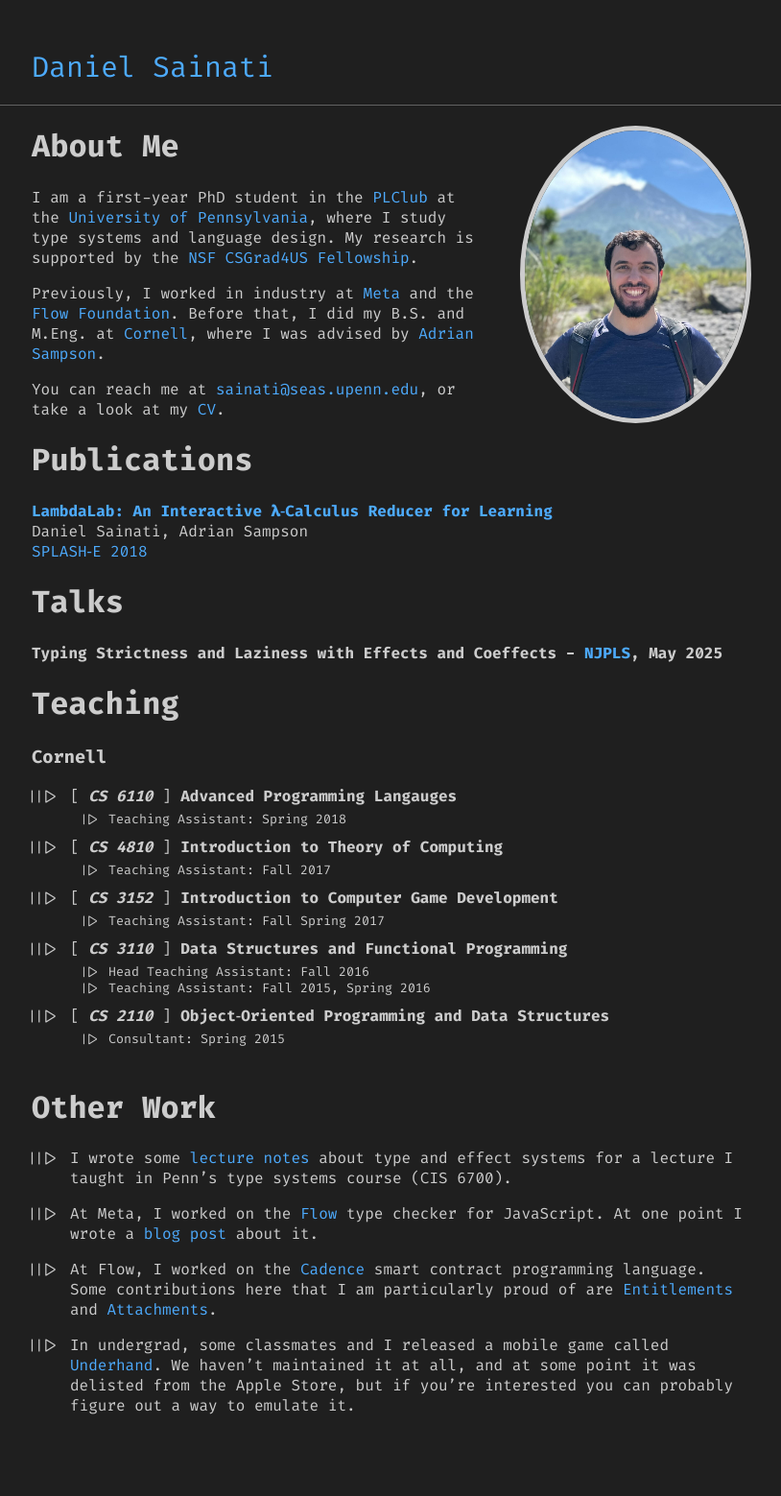
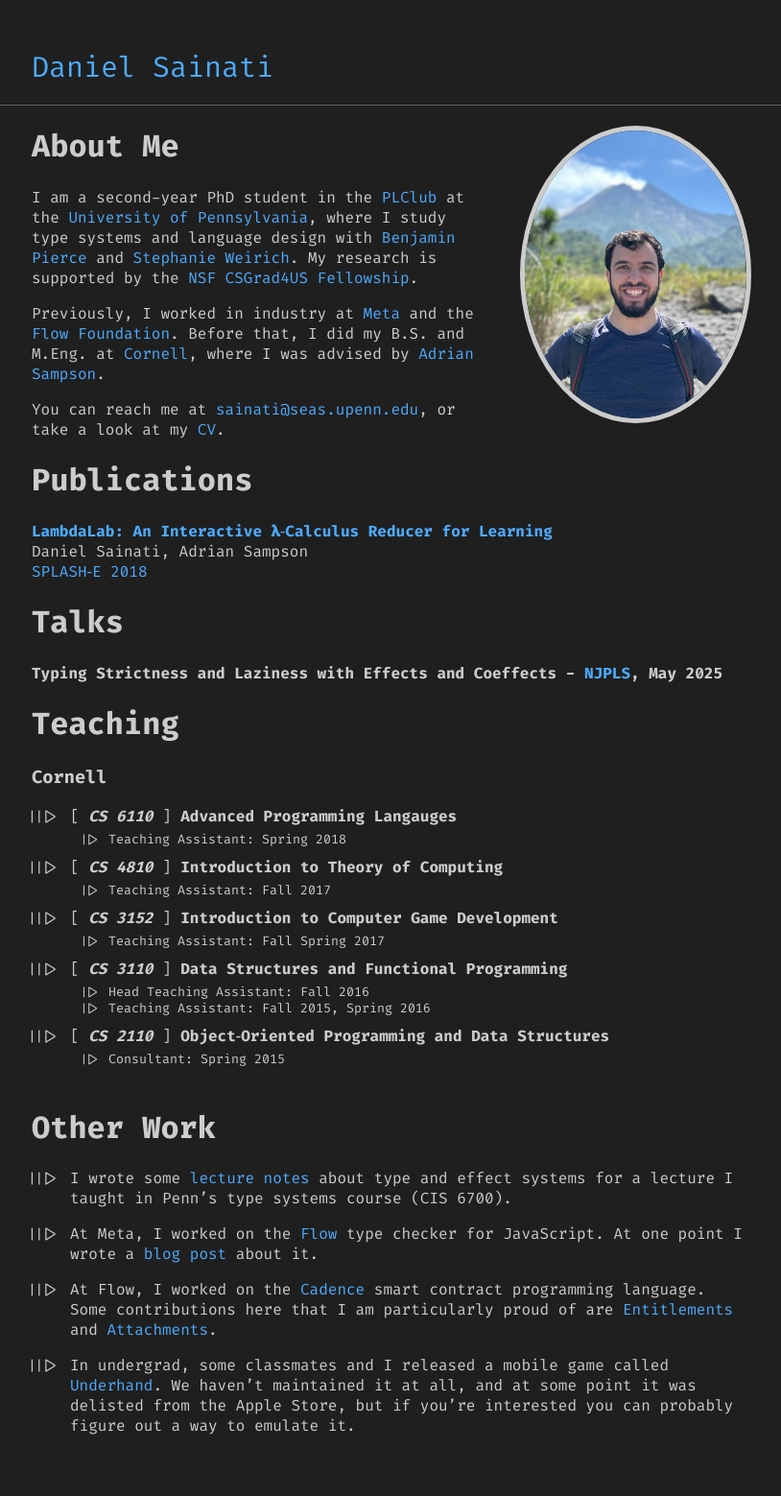
Before and after one commit to dsainati1/website, a Jekyll site: the page built from index.md, in a window 1280 px wide. Shown: the whole page at 96% size, without its empty margins (232-1046 px from the left). Built offline with Jekyll 4.4.1, drawn with Linux system fonts in a browser that asks for light colours; before the commit the page ends 1538 px from its top, so only the background shows below that.

Commit message:
second year

```diff
--- a/index.md
+++ b/index.md
@@ -5,8 +5,8 @@ layout: default
 
 # About Me
 
-I am a first-year PhD student in the [PLClub](https://www.cis.upenn.edu/~plclub/) at the [University of Pennsylvania](https://www.cis.upenn.edu/),
-where I study type systems and language design.
+I am a second-year PhD student in the [PLClub](https://www.cis.upenn.edu/~plclub/) at the [University of Pennsylvania](https://www.cis.upenn.edu/),
+where I study type systems and language design with [Benjamin Pierce](https://www.cis.upenn.edu/~bcpierce/) and [Stephanie Weirich](https://www.cis.upenn.edu/~sweirich/).
 My research is supported by the [NSF CSGrad4US Fellowship](https://new.nsf.gov/cise/graduate-fellowships).
 
 Previously, I worked in industry at [Meta](https://opensource.fb.com/) and the [Flow Foundation](https://flow.com/).
```
Also changed, not shown: 2 other files.
